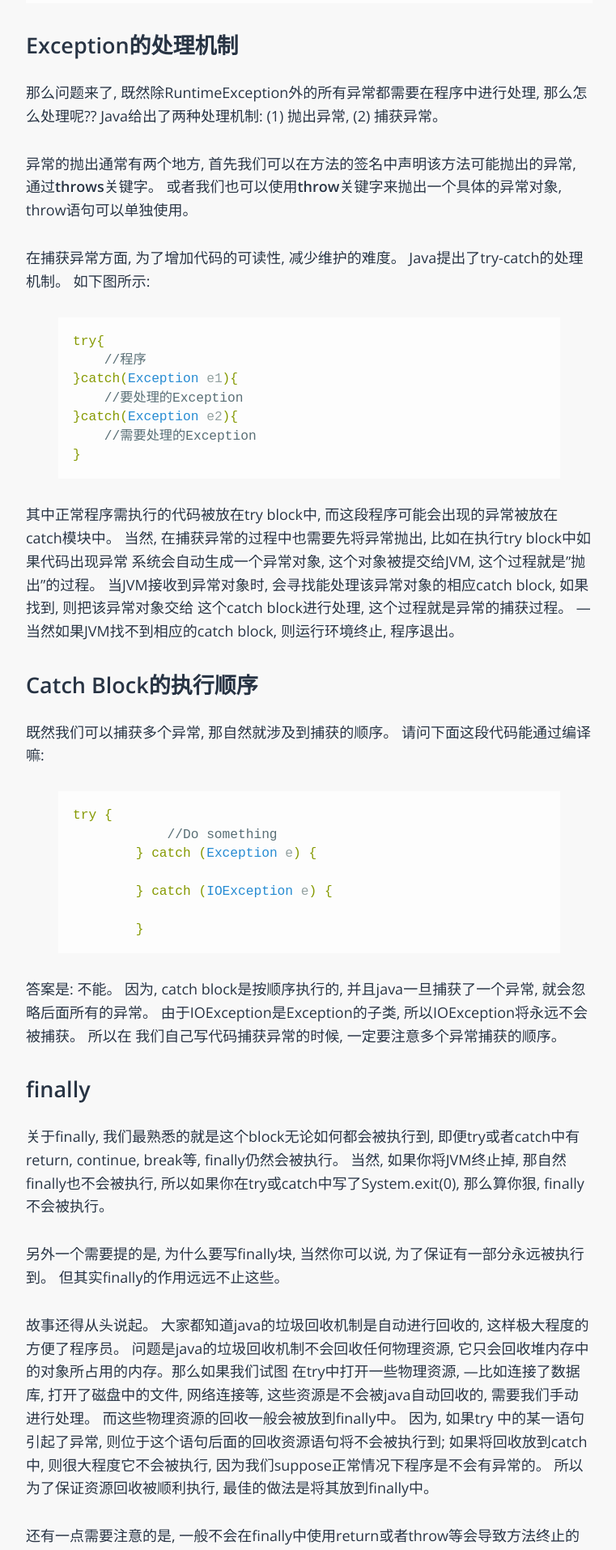
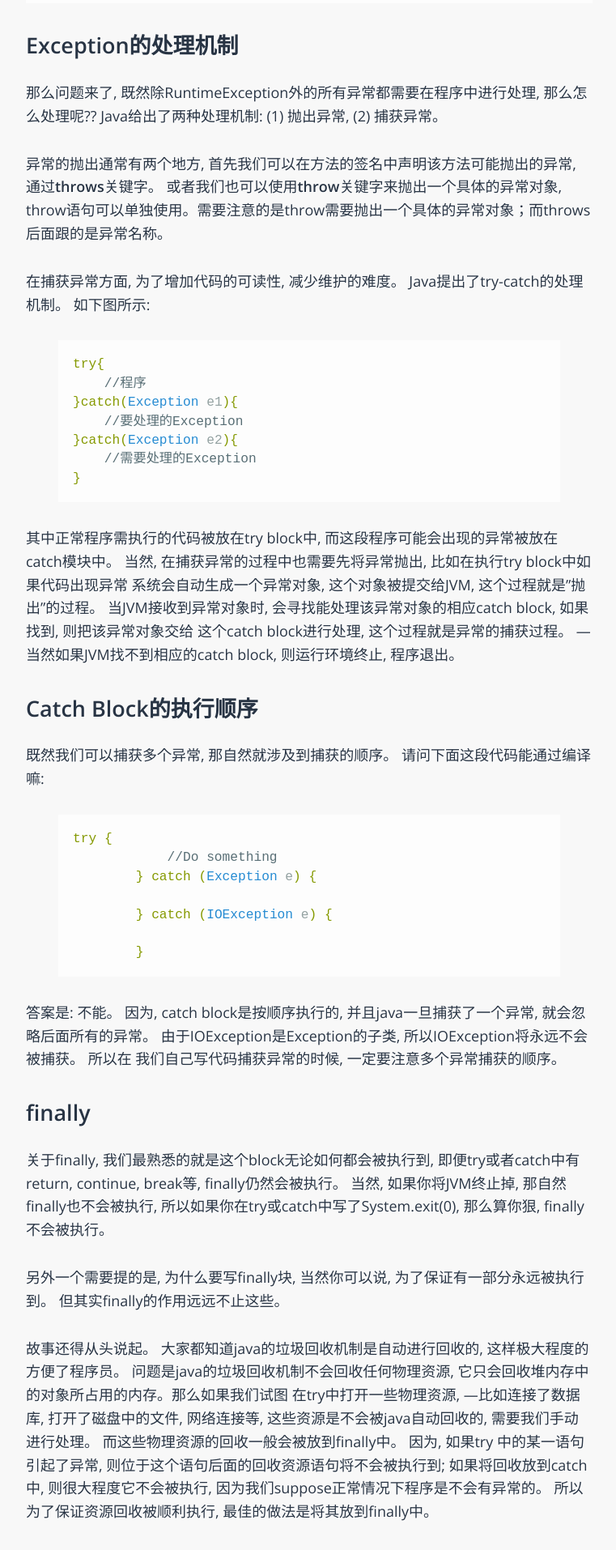
Before and after one commit to sophiesongge/sophiesongge.github.io, a Jekyll site: the page built from _posts/2016-12-13-java-exception.markdown, in a window 1280 px wide. Shown: the part 1459-3373 px from the top of the page at 81% size, without its empty margins (258-1019 px from the left). Built offline with Jekyll 4.4.1, drawn with Linux system fonts in a browser that asks for light colours; some web fonts are replaced.

Commit message:
add one sentence in java exception

```diff
--- a/_posts/2016-12-13-java-exception.markdown
+++ b/_posts/2016-12-13-java-exception.markdown
@@ -53,7 +53,7 @@ Exception的处理机制
 那么问题来了, 既然除RuntimeException外的所有异常都需要在程序中进行处理, 那么怎么处理呢?? Java给出了两种处理机制: (1) 抛出异常, (2) 捕获异常。
 
 异常的抛出通常有两个地方, 首先我们可以在方法的签名中声明该方法可能抛出的异常, 通过**throws**关键字。 或者我们也可以使用**throw**关键字来抛出一个具体的异常对象,
- throw语句可以单独使用。
+ throw语句可以单独使用。需要注意的是throw需要抛出一个具体的异常对象；而throws后面跟的是异常名称。
 
 
 在捕获异常方面, 为了增加代码的可读性, 减少维护的难度。 Java提出了try-catch的处理机制。 如下图所示:
```
